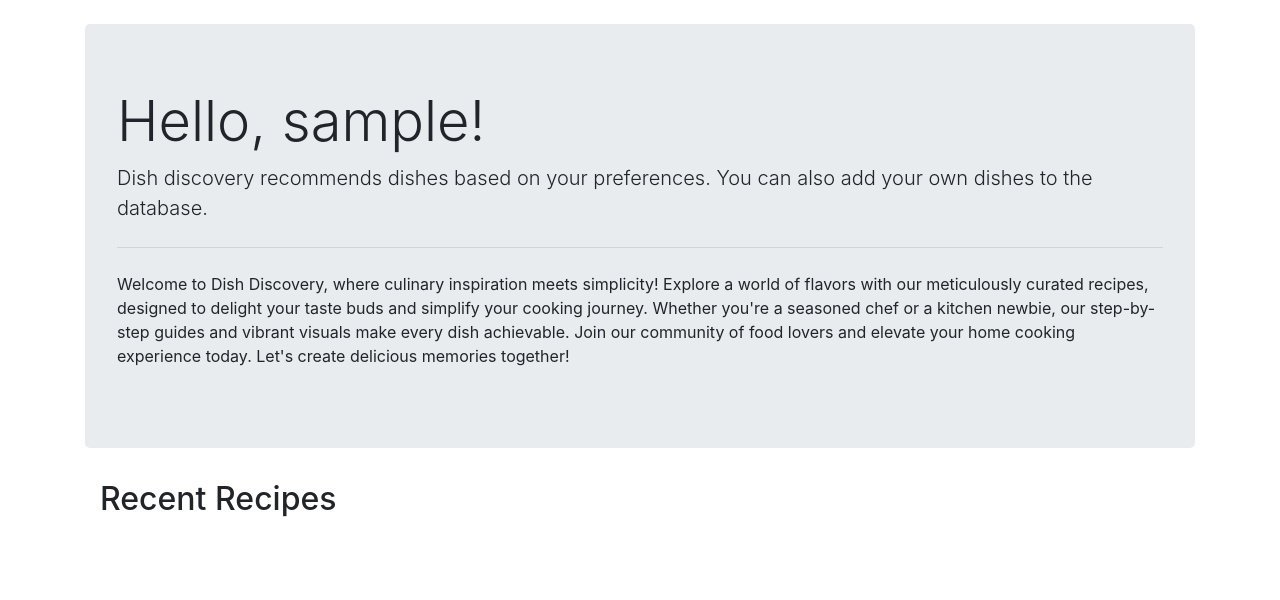
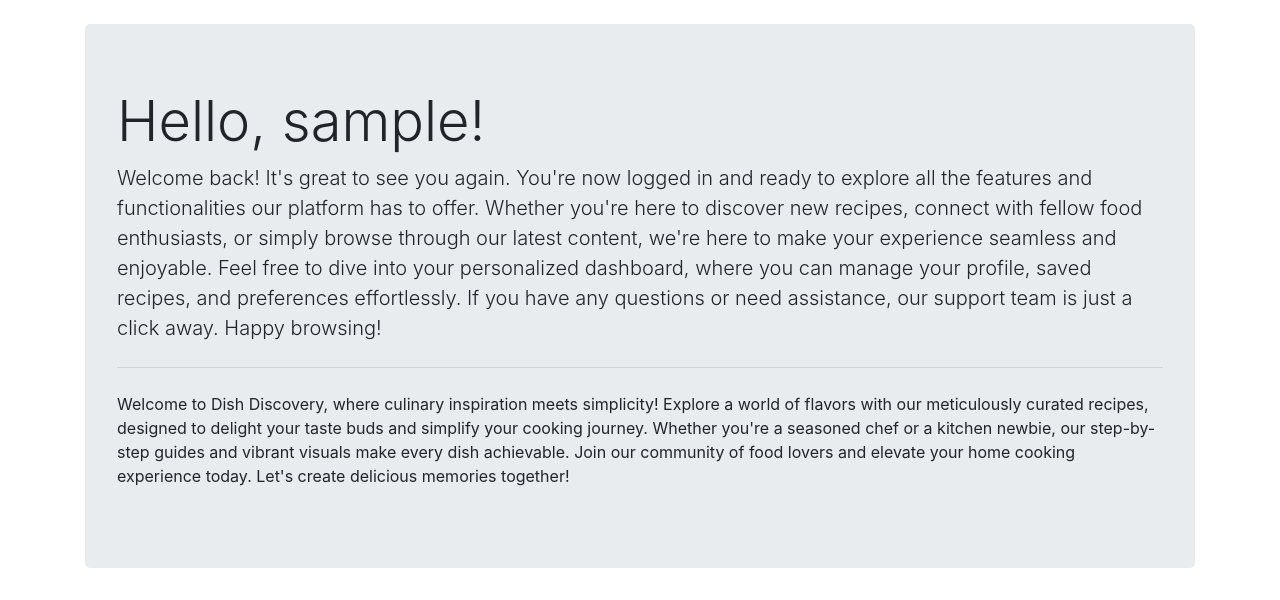
Before and after one commit to stanly08/dish-discovery, a Flask app: page / in a window 1280 px wide. Shown: the part 56-656 px from the top of the page. Run offline with Flask 3, Linux system fonts and the light colour scheme; the visitor is signed in with stand-in values (Sample User, id 1); data that the repository does not hold is empty; some libraries are stand-ins or nearby versions.

Commit message:
edited the index page

```diff
--- a/app/templates/index.html
+++ b/app/templates/index.html
@@ -3,7 +3,11 @@
   {% if current_user.is_authenticated %}
   <h1 class="display-4">Hello, {{ current_user.username }}!</h1>
   <p class="lead">
-    Dish discovery recommends dishes based on your preferences. You can also add your own dishes to the database.
+    Welcome back! It's great to see you again. You're now logged in and ready to explore all the features and functionalities our
+    platform has to offer. Whether you're here to discover new recipes, connect with fellow food enthusiasts, or simply browse
+    through our latest content, we're here to make your experience seamless and enjoyable. Feel free to dive into your
+    personalized dashboard, where you can manage your profile, saved recipes, and preferences effortlessly. If you have any
+    questions or need assistance, our support team is just a click away. Happy browsing!
   </p>
   <hr class="my-4" />
   <p>
```
